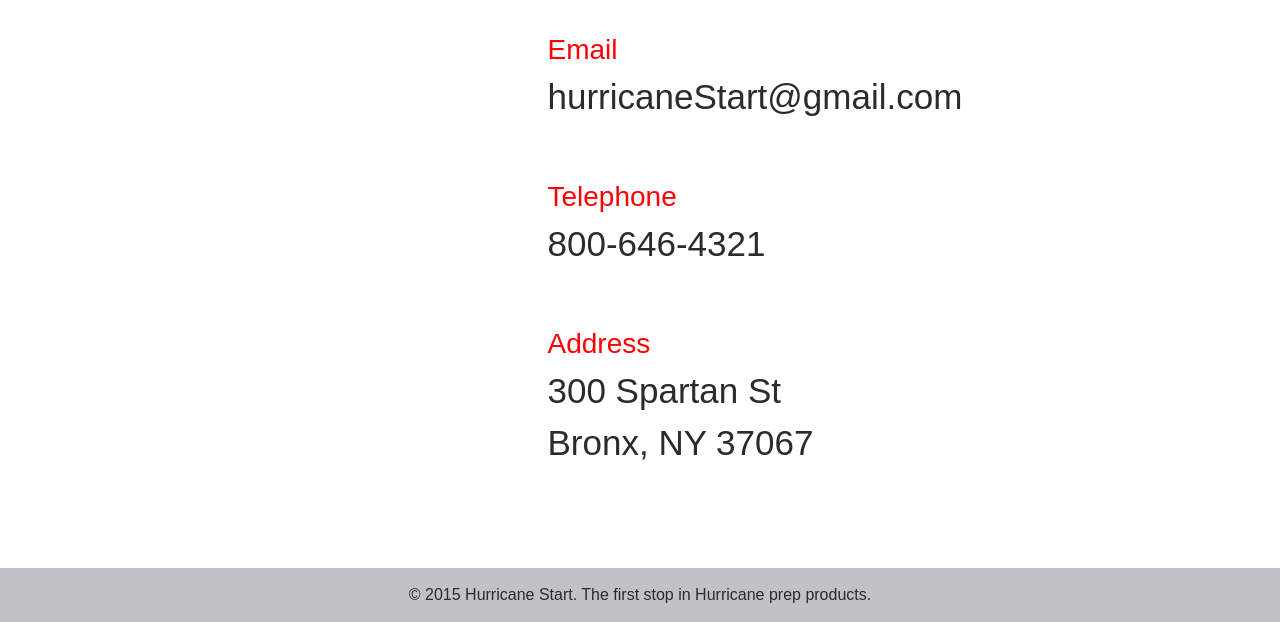
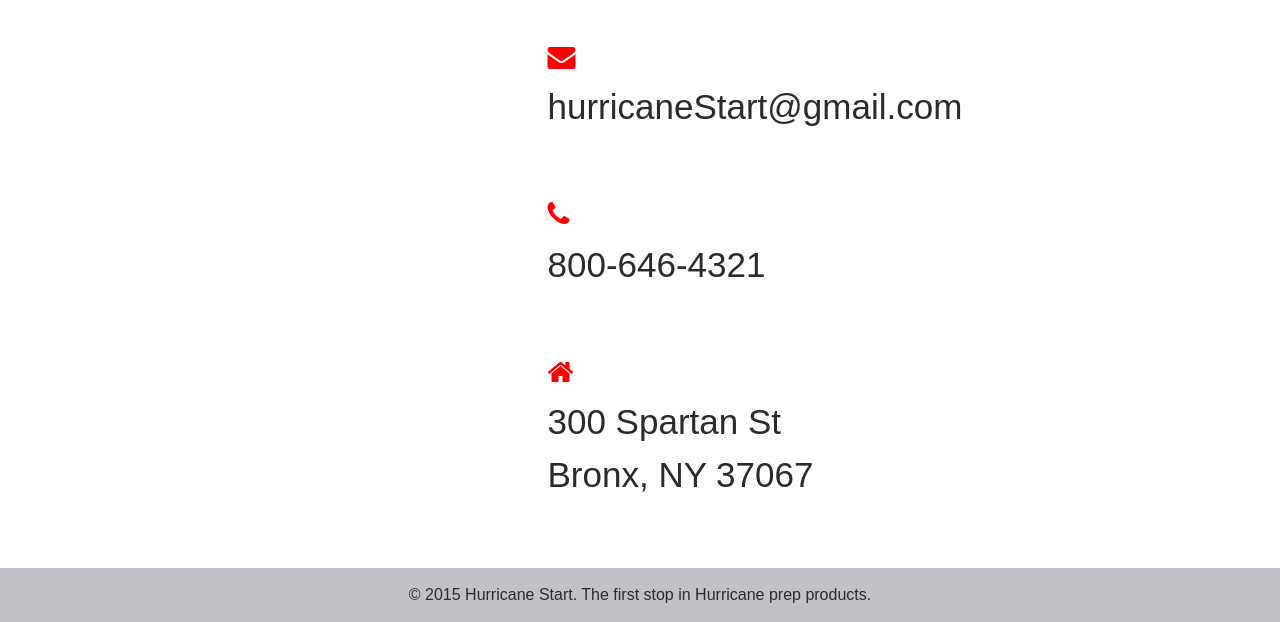
Before and after one commit to Sdifelippo/EcommerceWeekly, a React app: page /contact in a window 1280 px wide. Shown: the part 178-800 px from the top of the page. Built offline with nearby package versions, Linux system fonts and the light colour scheme.

Commit message:
updated component

```diff
--- a/public/index.html
+++ b/public/index.html
@@ -7,6 +7,7 @@
     <link rel="manifest" href="%PUBLIC_URL%/manifest.json">
     <link rel="shortcut icon" href="%PUBLIC_URL%/favicon.ico">
     <link rel="stylesheet" href="https://maxcdn.bootstrapcdn.com/bootstrap/4.0.0-alpha.6/css/bootstrap.min.css">
+    <link rel="stylesheet" href="https://maxcdn.bootstrapcdn.com/font-awesome/4.7.0/css/font-awesome.min.css">
     <title>React App</title>
   </head>
   <body>
--- a/src/components/Contact.js
+++ b/src/components/Contact.js
@@ -19,13 +19,13 @@ const Contact = () => {
       <h1>Contact <span style={{fontFamily: "Times", color:"#C1C2C7", fontSize:"1.7em"}}> Hurricane Start</span> At</h1>
       <br/>
       <ul className="col-4 offset-5" style={listStyle}>
-        <li style={contactStyle}>Email</li>
+        <li className="fa fa-envelope" aria-hidden="true"style={contactStyle}></li>
         <li>hurricaneStart@gmail.com</li>
         <br/>
-        <li style={contactStyle}>Telephone</li>
+        <li className="fa fa-phone" aria-hidden="true" style={contactStyle}></li>
         <li>800-646-4321</li>
         <br/>
-        <li style={contactStyle}>Address</li>
+        <li className="fa fa-home" aria-hidden="true" color="blue" style={contactStyle}></li>
         <li>300 Spartan St</li>
         <li>Bronx, NY 37067</li>
       </ul>
--- a/src/components/Detail.js
+++ b/src/components/Detail.js
@@ -8,7 +8,7 @@ const Detail = (props) => {
     <div className="col-sm-6">
       <div className="card " style={{marginTop: 20}}>
         <div className="card-block">
-          <img className="card-image-top" src={detail.image} style={{width:"250px", float:"right"}} />
+          <img className="card-image-top" src={detail.image} style={{width:"250px", float:"right", height:"250px"}} />
           <h4 className="card-title">{detail.name}</h4>
           <p className="card-text">Order-Number: {detail.orderNumber}</p>
           <ul className="list-group list-group">
```
